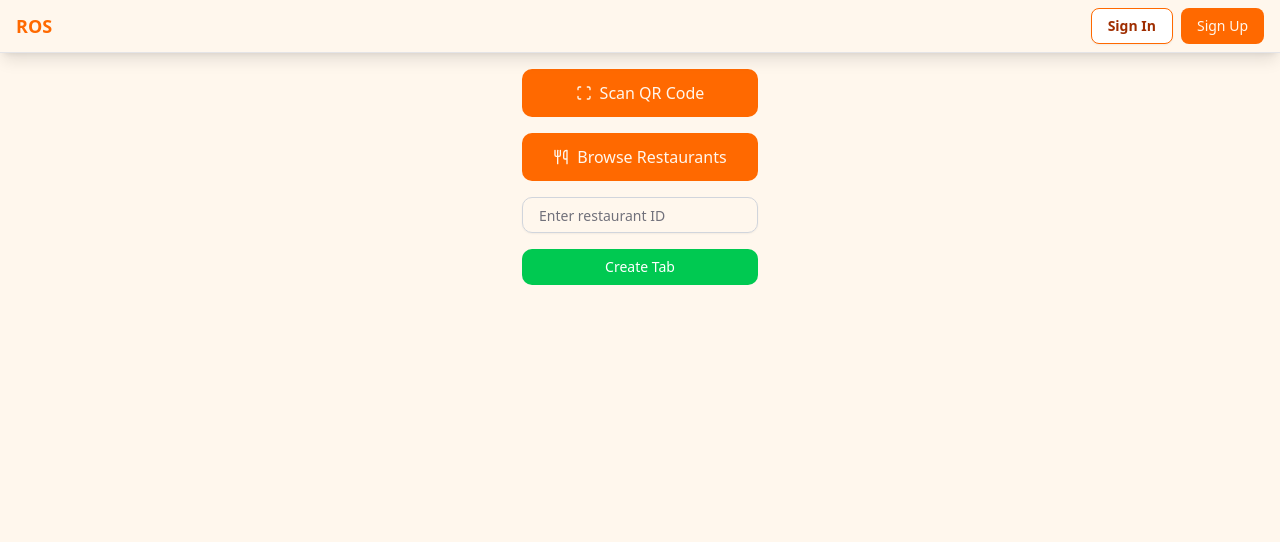
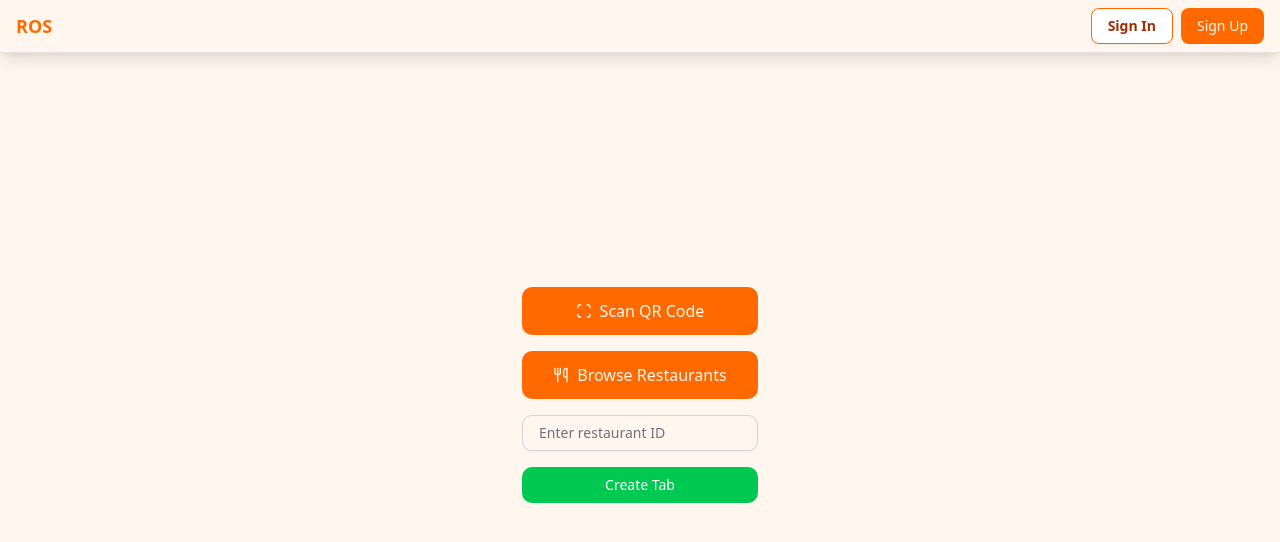
Before and after one commit to Xilef7/ros, a Next.js app: page / in a window 1280 px wide. Shown: the top 542 px of the page. Built offline with nearby package versions, Linux system fonts and the light colour scheme; no server answers.

Commit message:
Fix layout

```diff
--- a/src/app/layout.tsx
+++ b/src/app/layout.tsx
@@ -60,7 +60,7 @@ export default function RootLayout({
                 <UserButton />
               </SignedIn>
             </header>
-            <div className="w-full max-w-xl flex flex-col items-center pb-16">
+            <div className="w-full max-w-xl flex-1 flex flex-col items-center pb-16">
               {children}
             </div>
           </Providers>
```
